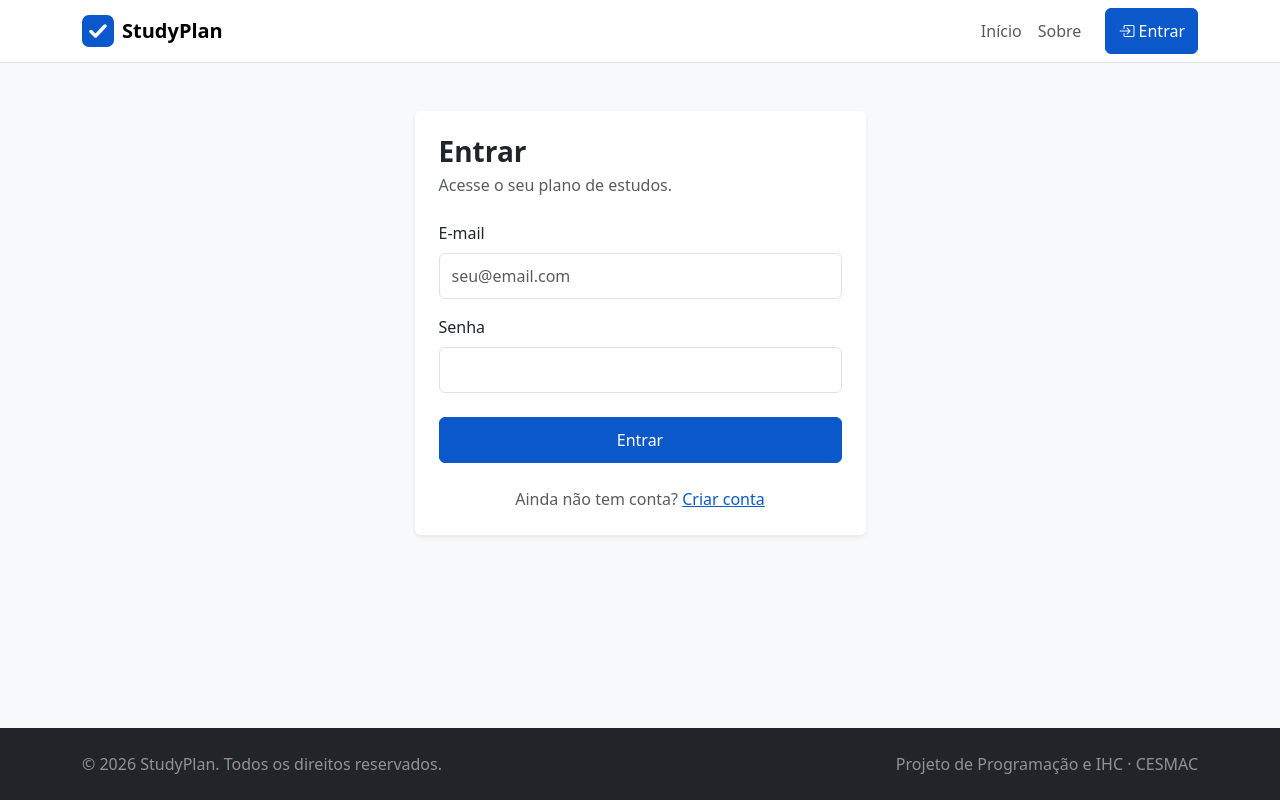
After one commit to joaoebrahim/projeto-programacao-e-ihc, a Flask app: page /entrar in a window 1280 px wide. The commit adds this page. Run offline with Flask 3, Linux system fonts and the light colour scheme.

Commit message:
Páginas Entrar e Criar conta
- Formulários com label, placeholder e campos obrigatórios
- Botão Limpar (reset) na criação de conta
- Rota /painel provisória para onde os formulários levam
- Botão Entrar no menu e Criar conta na página inicial

```diff
--- a/main.py
+++ b/main.py
@@ -13,3 +13,15 @@ def home():
 @app.get("/sobre")
 def about():
     return render_template("about.html")
+
+@app.get("/entrar")
+def entrar():
+    return render_template("entrar.html")
+
+@app.get("/cadastro")
+def cadastro():
+    return render_template("cadastro.html")
+
+@app.get("/painel")
+def painel():
+    return render_template("painel.html")
--- a/static/css/style.css
+++ b/static/css/style.css
@@ -46,6 +46,11 @@ body {
     padding: .5rem .75rem;
 }
 
+.form-control {
+    padding-top: .625rem;
+    padding-bottom: .625rem;
+}
+
 /* Ao clicar num link com #, a seção não fica escondida atrás do menu fixo */
 section[id] {
     scroll-margin-top: 70px;
--- a/templates/_partials/navbar.html
+++ b/templates/_partials/navbar.html
@@ -20,6 +20,9 @@
                         href="{{ url_for('about') }}">Sobre</a>
                 </li>
             </ul>
+            <a href="{{ url_for('entrar') }}" class="btn btn-primary ms-lg-3 mt-2 mt-lg-0">
+                <i class="bi bi-box-arrow-in-right" aria-hidden="true"></i> Entrar
+            </a>
         </div>
     </div>
 </nav>
--- /dev/null
+++ b/templates/entrar.html
@@ -0,0 +1,34 @@
+{% extends 'base.html' %}
+
+{% block title %}Entrar · StudyPlan{% endblock %}
+
+{% block content %}
+<section class="py-5">
+    <div class="container">
+        <div class="row justify-content-center">
+            <div class="col-sm-10 col-md-7 col-lg-5">
+                <div class="card border-0 shadow-sm p-4">
+                    <h1 class="fs-3 fw-bold mb-1">Entrar</h1>
+                    <p class="text-body-secondary mb-4">Acesse o seu plano de estudos.</p>
+
+                    <form action="{{ url_for('painel') }}" method="get">
+                        <div class="mb-3">
+                            <label for="email" class="form-label">E-mail</label>
+                            <input type="email" id="email" class="form-control" placeholder="seu@email.com" required>
+                        </div>
+                        <div class="mb-4">
+                            <label for="senha" class="form-label">Senha</label>
+                            <input type="password" id="senha" class="form-control" required>
+                        </div>
+                        <button type="submit" class="btn btn-primary w-100">Entrar</button>
+                    </form>
+
+                    <p class="text-center text-body-secondary mt-4 mb-0">
+                        Ainda não tem conta? <a href="{{ url_for('cadastro') }}">Criar conta</a>
+                    </p>
+                </div>
+            </div>
+        </div>
+    </div>
+</section>
+{% endblock %}
--- a/templates/home.html
+++ b/templates/home.html
@@ -17,8 +17,8 @@
                     e descubra onde precisa focar.
                 </p>
                 <div class="d-flex flex-column flex-sm-row gap-2 justify-content-center justify-content-lg-start">
-                    <a href="#como-funciona" class="btn btn-primary btn-lg px-4">Como funciona</a>
-                    <a href="#exemplo" class="btn btn-outline-primary btn-lg px-4">Ver um exemplo</a>
+                    <a href="{{ url_for('cadastro') }}" class="btn btn-primary btn-lg px-4">Criar conta</a>
+                    <a href="#como-funciona" class="btn btn-outline-primary btn-lg px-4">Como funciona</a>
                 </div>
             </div>
             <div class="col-lg-6 d-none d-lg-block">
```
Also changed, not shown: templates/cadastro.html (added, +45 -0 lines), templates/painel.html (added, +12 -0 lines), README.md.
